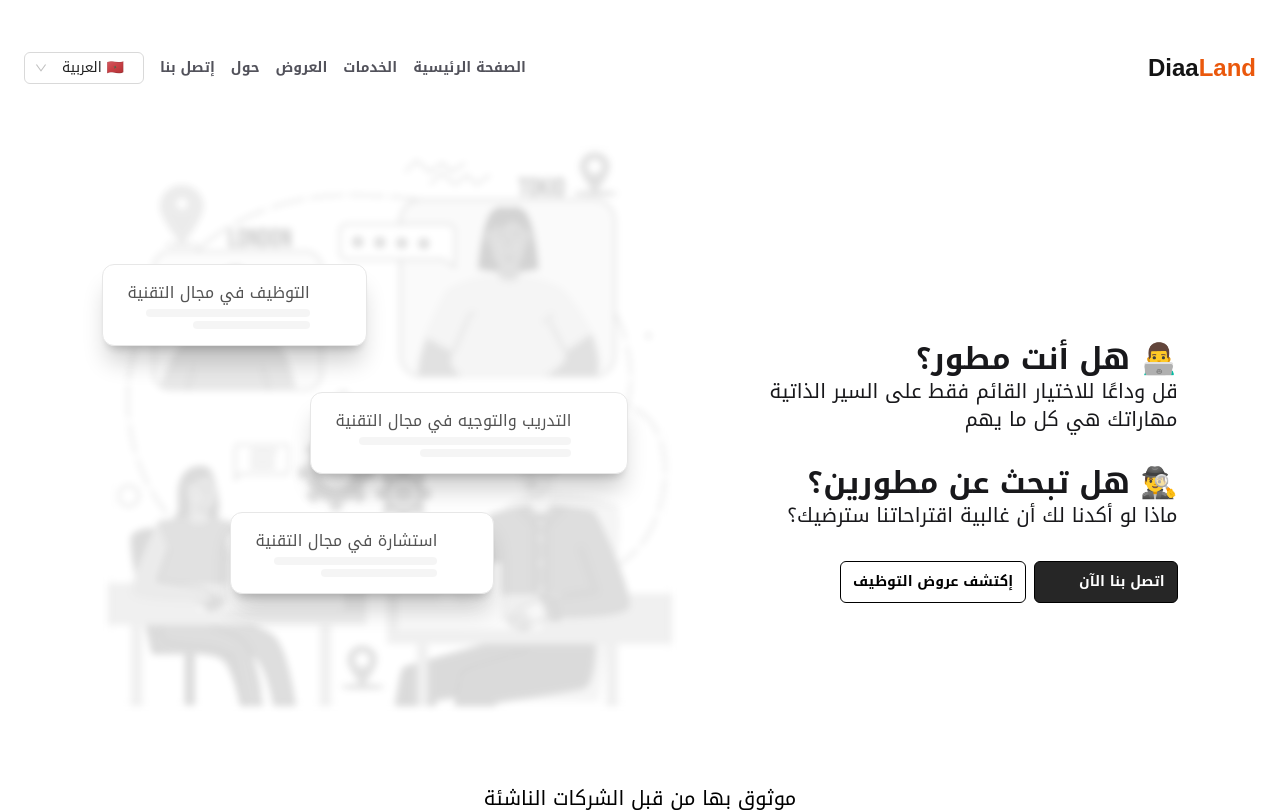
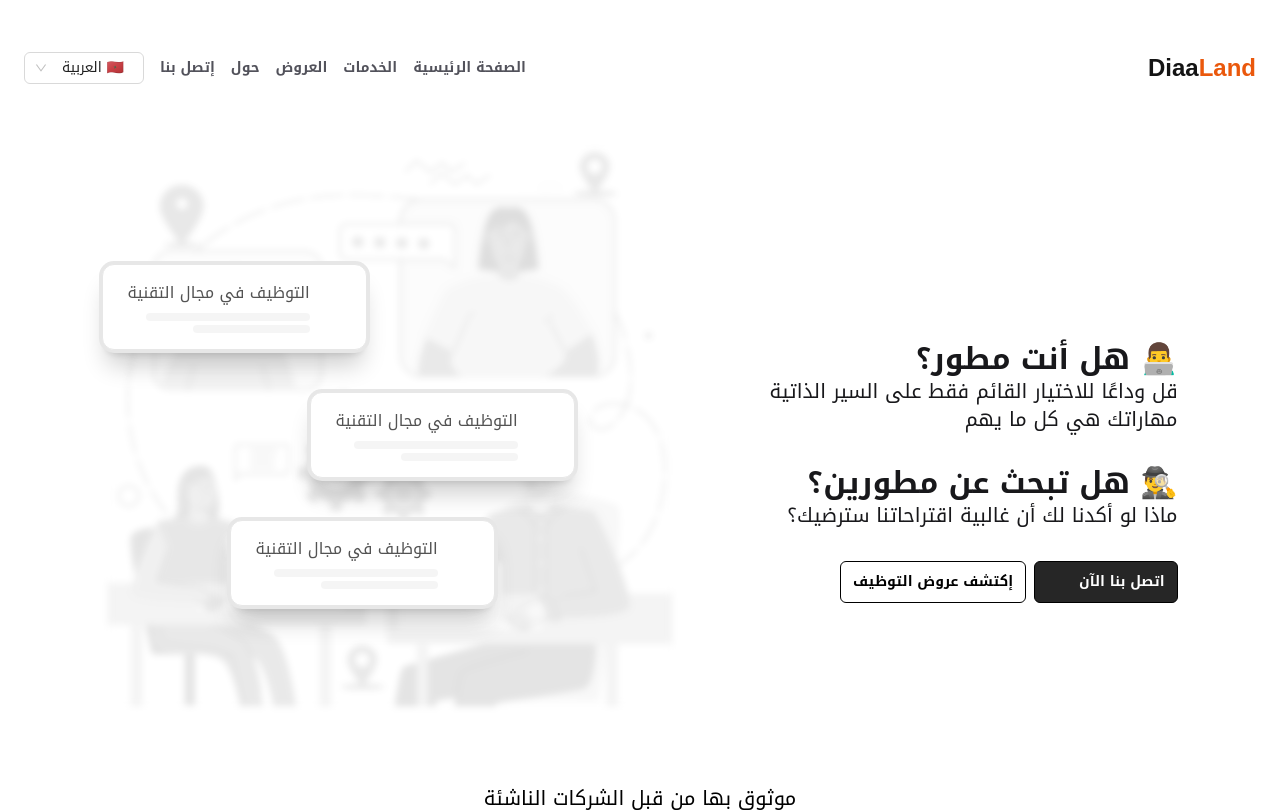
Before and after one commit to Labrahmi/diaaland, a React (Vite) app: page /ar in a window 1280 px wide. Shown: the top 812 px of the page. Built offline with nearby package versions, Linux system fonts and the light colour scheme; some icons are missing; a web font is replaced by a local one.

Commit message:
#update: arabic hero page

```diff
--- a/src/App.jsx
+++ b/src/App.jsx
@@ -3,7 +3,7 @@ import { BrowserRouter, Routes, Route, Navigate } from 'react-router-dom';
 import En from './pages/en/page';
 import Fr from './pages/fr/page';
 import Ar from './pages/ar/page';
-import favicon from '../public/favicon.ico';
+import favicon from '/favicon.ico';
 
 function App() {
 
--- a/src/pages/ar/components/Hero.jsx
+++ b/src/pages/ar/components/Hero.jsx
@@ -29,40 +29,49 @@ function Hero() {
           </div>
         </div>
 
-        <div className='group relative saturate-0 hover:saturate-100 transition-all duration-500 ease-in-out'>
-          <img src={"/6203116.jpg"} className="w-[36rem] scale-[0.98] group-hover:scale-100 group-hover:opacity-60 opacity-20 select-none group-hover:saturate-150 group-hover:blur-none blur-sm transition-all duration-500 ease-in-out" alt="logo" />
+        <div className='group/all relative saturate-0 hover:saturate-100 transition-all duration-500 ease-in-out animation-bounce'>
+          <img src={"/6203116.jpg"} className="w-[36rem] scale-[0.98] group-hover/all:scale-100 group-hover/all:opacity-80 opacity-15 select-none group/all-hover:saturate-150 group-hover/all:blur-none blur-sm transition-all duration-500 ease-in-out" alt="logo" />
           {/*  */}
-          <div className="absolute hidden md:flex items-center p-4 px-6 bg-white cursor-default rounded-xl border top-32 left-0 animate-[wave_8s_linear_infinite_300ms] shadow-xl shadow-[#00000032]">
-            <div className='flex scale-125 fill-zinc-600'><box-icon name='check-circle'></box-icon></div>
+          <a href='#' className="group/item absolute ring ring-gray-200 hover:ring-blue-100 hidden md:flex items-center p-4 px-6 bg-white rounded-xl border top-32 left-0 animate-[wave_8s_linear_infinite_300ms] shadow-xl shadow-[#00000032] transition-all duration-500 ease-in-out">
+            <div className='flex scale-125 fill-zinc-600 group-hover/item:fill-blue-500 transition-all duration-500 ease-in-out'><box-icon name='check-circle'></box-icon></div>
             <div className="flex px-1"></div>
+            <div className='space-y-2'>
+              <div className='text-zinc-600 group-hover/item:text-blue-500 transition-all duration-500 ease-in-out'>التوظيف في مجال التقنية</div>
               <div className='space-y-1'>
-              <div className='text-zinc-600'>التوظيف في مجال التقنية</div>
-              <div className='flex'><div className='bg-zinc-100 bg-opacity-85 rounded w-[90%] p-1'></div></div>
-              <div className='flex'><div className='bg-zinc-100 bg-opacity-85 rounded w-[64%] p-1'></div></div>
+                <div className='flex'><div className='bg-zinc-100 group-hover/item:bg-blue-100 bg-opacity-85 rounded w-[90%] p-1 transition-all duration-500 ease-in-out'></div></div>
+                <div className='flex'><div className='bg-zinc-100 group-hover/item:bg-blue-100 bg-opacity-85 rounded w-[64%] p-1 transition-all duration-500 ease-in-out'></div></div>
               </div>
             </div>
+          </a>
           {/*  */}
-          <div className="absolute hidden md:flex items-center p-4 px-6 bg-white cursor-default rounded-xl border top-64 left-52 animate-[wave_8s_linear_infinite_1300ms] shadow-xl shadow-[#00000032]">
-            <div className='flex scale-125 fill-zinc-600'><box-icon name='check-circle'></box-icon></div>
+          <a href='#' className="group/item absolute ring ring-gray-200 hover:ring-blue-100 hidden md:flex items-center p-4 px-6 bg-white rounded-xl border top-64 left-52 animate-[wave_8s_linear_infinite_300ms] shadow-xl shadow-[#00000032] transition-all duration-500 ease-in-out">
+            <div className='flex scale-125 fill-zinc-600 group-hover/item:fill-blue-500 transition-all duration-500 ease-in-out'><box-icon name='check-circle'></box-icon></div>
             <div className="flex px-1"></div>
+            <div className='space-y-2'>
+              <div className='text-zinc-600 group-hover/item:text-blue-500 transition-all duration-500 ease-in-out'>التوظيف في مجال التقنية</div>
               <div className='space-y-1'>
-              <div className='text-zinc-600'>التدريب والتوجيه في مجال التقنية</div>
-              <div className='flex'><div className='bg-zinc-100 bg-opacity-85 rounded w-[90%] p-1'></div></div>
-              <div className='flex'><div className='bg-zinc-100 bg-opacity-85 rounded w-[64%] p-1'></div></div>
+                <div className='flex'><div className='bg-zinc-100 group-hover/item:bg-blue-100 bg-opacity-85 rounded w-[90%] p-1 transition-all duration-500 ease-in-out'></div></div>
+                <div className='flex'><div className='bg-zinc-100 group-hover/item:bg-blue-100 bg-opacity-85 rounded w-[64%] p-1 transition-all duration-500 ease-in-out'></div></div>
               </div>
             </div>
+          </a>
           {/*  */}
-          <div className="absolute hidden md:flex items-center p-4 px-6 bg-white cursor-default rounded-xl border top-96 left-32 animate-[wave_8s_linear_infinite_0ms] shadow-xl shadow-[#00000032]">
-            <div className='flex scale-125 fill-zinc-600'><box-icon name='check-circle'></box-icon></div>
+          <a href='#' className="group/item absolute ring ring-gray-200 hover:ring-blue-100 hidden md:flex items-center p-4 px-6 bg-white rounded-xl border top-96 left-32 animate-[wave_8s_linear_infinite_300ms] shadow-xl shadow-[#00000032] transition-all duration-500 ease-in-out">
+            <div className='flex scale-125 fill-zinc-600 group-hover/item:fill-blue-500 transition-all duration-500 ease-in-out'><box-icon name='check-circle'></box-icon></div>
             <div className="flex px-1"></div>
+            <div className='space-y-2'>
+              <div className='text-zinc-600 group-hover/item:text-blue-500 transition-all duration-500 ease-in-out'>التوظيف في مجال التقنية</div>
               <div className='space-y-1'>
-              <div className='text-zinc-600'>استشارة في مجال التقنية</div>
-              <div className='flex'><div className='bg-zinc-100 bg-opacity-85 rounded w-[90%] p-1'></div></div>
-              <div className='flex'><div className='bg-zinc-100 bg-opacity-85 rounded w-[64%] p-1'></div></div>
+                <div className='flex'><div className='bg-zinc-100 group-hover/item:bg-blue-100 bg-opacity-85 rounded w-[90%] p-1 transition-all duration-500 ease-in-out'></div></div>
+                <div className='flex'><div className='bg-zinc-100 group-hover/item:bg-blue-100 bg-opacity-85 rounded w-[64%] p-1 transition-all duration-500 ease-in-out'></div></div>
               </div>
             </div>
-          {/*  */}
+          </a>
         </div>
+
+        {/* <div className='text-zinc-600'>التدريب والتوجيه في مجال التقنية</div> */}
+        {/* <div className='text-zinc-600'>استشارة في مجال التقنية</div> */}
+
       </div>
     </>
   )
--- a/src/pages/ar/components/TrustedBy.jsx
+++ b/src/pages/ar/components/TrustedBy.jsx
@@ -3,7 +3,7 @@ import Marquee from "react-fast-marquee";
 function TrustedBy() {
   // refs
   return (
-    <>
+    <div dir='ltr' className=''>
       <div className='w-full text-center rounded-md text-black'>
         <h1 className='md:text-xl font-light p-4 py-14'>موثوق بها من قبل الشركات الناشئة</h1>
         <Marquee pauseOnHover={true} speed={30} className='space-x-4'>
@@ -33,7 +33,7 @@ function TrustedBy() {
           </div>
         </Marquee>
       </div>
-    </>
+    </div>
   )
 }
 
```
Also changed, not shown: public/6203116.jpg, public/6203116_blue.jpeg (added). Lines whose indentation alone changed are shown as unchanged.
